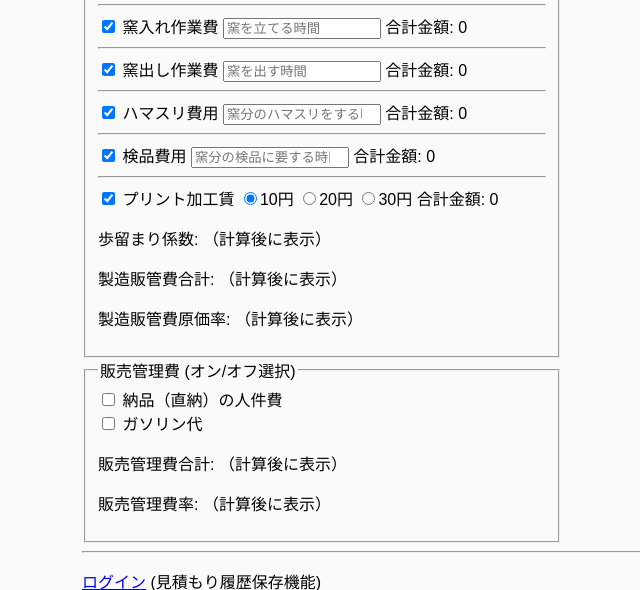
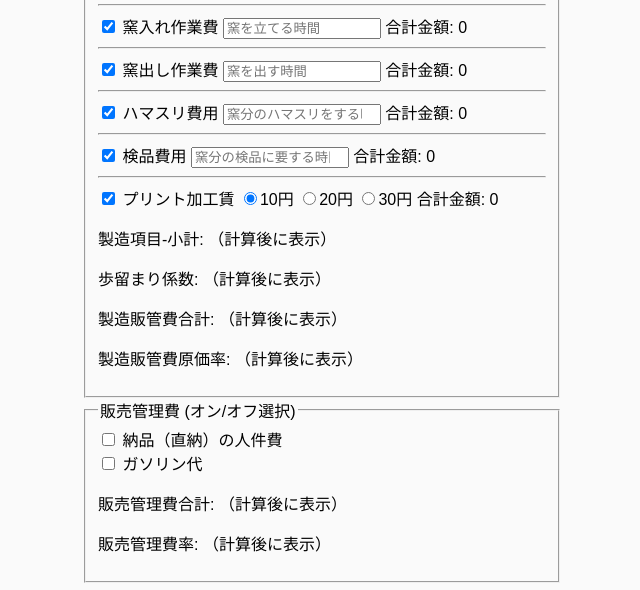
Before and after one commit to yoshikazu-hanihara/flask-project, a Flask app: page /dashboard in a window 1280 px wide. Shown: the part 1648-2238 px from the top of the page, without its empty margins (158-798 px from the left). Run offline with Flask 3, Linux system fonts and the light colour scheme.

Commit message:
Update dashboard.html

```diff
--- a/templates/dashboard.html
+++ b/templates/dashboard.html
@@ -307,6 +307,7 @@
             </label>
           </div>
           <div>
+            <p id="seizousyoukei_coefficient_display">製造項目-小計: （計算後に表示）</p>
             <p id="yield_coefficient_display">歩留まり係数: （計算後に表示）</p>
             <p id="manufacturing_cost_total_display">製造販管費合計: （計算後に表示）</p>
             <p id="manufacturing_cost_ratio_display">製造販管費原価率: （計算後に表示）</p>
```
